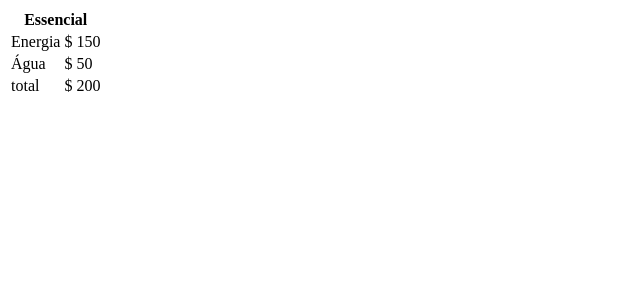
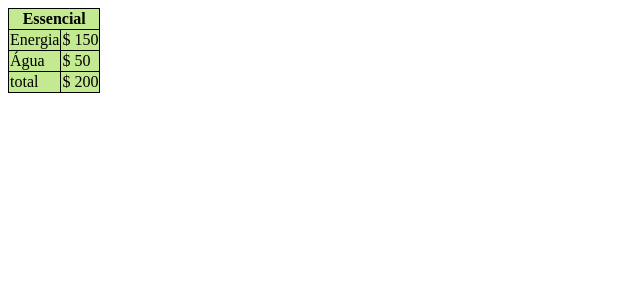
Before and after one commit to NTNVL/ExpensesManager, a Next.js app: page / in a window 1280 px wide. Shown: the top 300 px of the page, without its empty margins (0-640 px from the left). Built offline with nearby package versions, Linux system fonts and the light colour scheme.

Commit message:
Simple style to ExpenseTable

```diff
--- /dev/null
+++ b/components/ExpenseTable.module.css
@@ -0,0 +1,9 @@
+.table {
+    border-collapse: collapse;
+}
+
+.th, .td {
+    background-color: #C3E991;
+    border: 1px solid black;
+    color: black;
+}
--- a/components/ExpenseTable.tsx
+++ b/components/ExpenseTable.tsx
@@ -1,3 +1,4 @@
+import styles from './ExpenseTable.module.css';
 import React from 'react';
 
 export type Expense = {
@@ -16,8 +17,8 @@ type State = {
 
 const ExpenseRow = (props: { expense: Expense }) => (
   <tr>
-    <td>{ props.expense.description }</td>
-    <td>$ { props.expense.value }</td>
+    <td className={ styles.td }>{ props.expense.description }</td>
+    <td className={ styles.td }>$ { props.expense.value }</td>
   </tr>
 );
 
@@ -48,7 +49,7 @@ export class ExpenseTable extends React.Component<Props, State> {
   }
 
   render() {
-    const titleRow = <tr><th colSpan={ 2 }>{ this.title }</th></tr>;
+    const titleRow = <tr><th className={ styles.th } colSpan={ 2 }>{ this.title }</th></tr>;
     const expensesRows = this.state.expenses.map(
       (expense, index) => <ExpenseRow
         key = {index}
@@ -61,7 +62,7 @@ export class ExpenseTable extends React.Component<Props, State> {
     />
 
     return (
-      <table>
+      <table className={ styles.table }>
         <thead>
           { titleRow }
         </thead>
```
